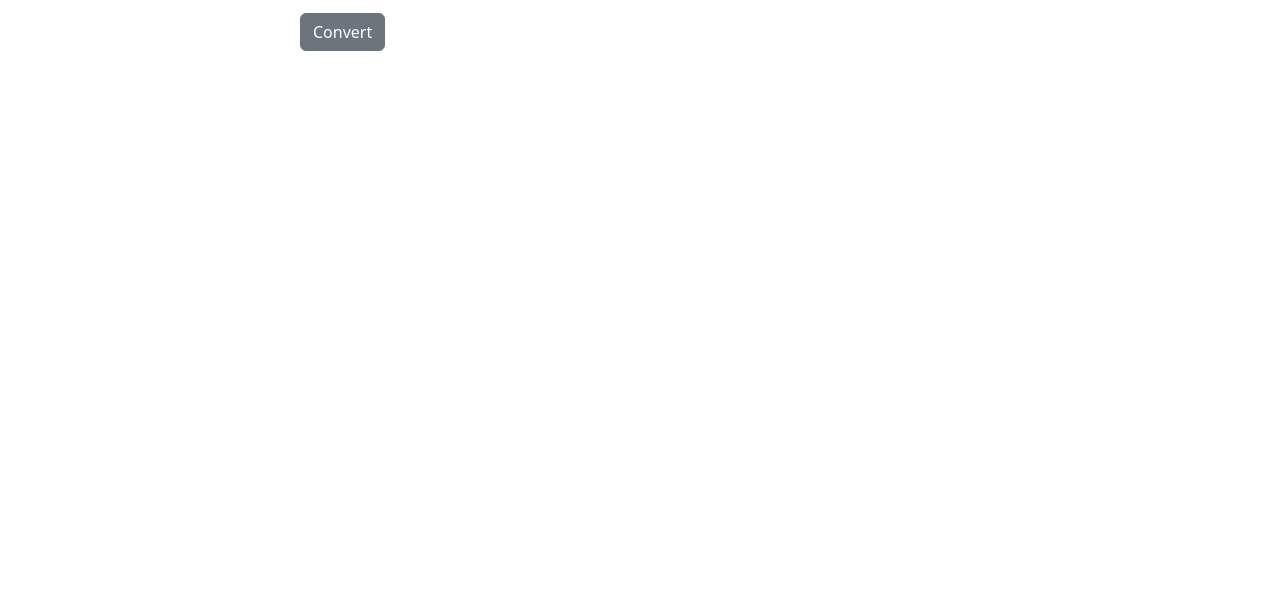
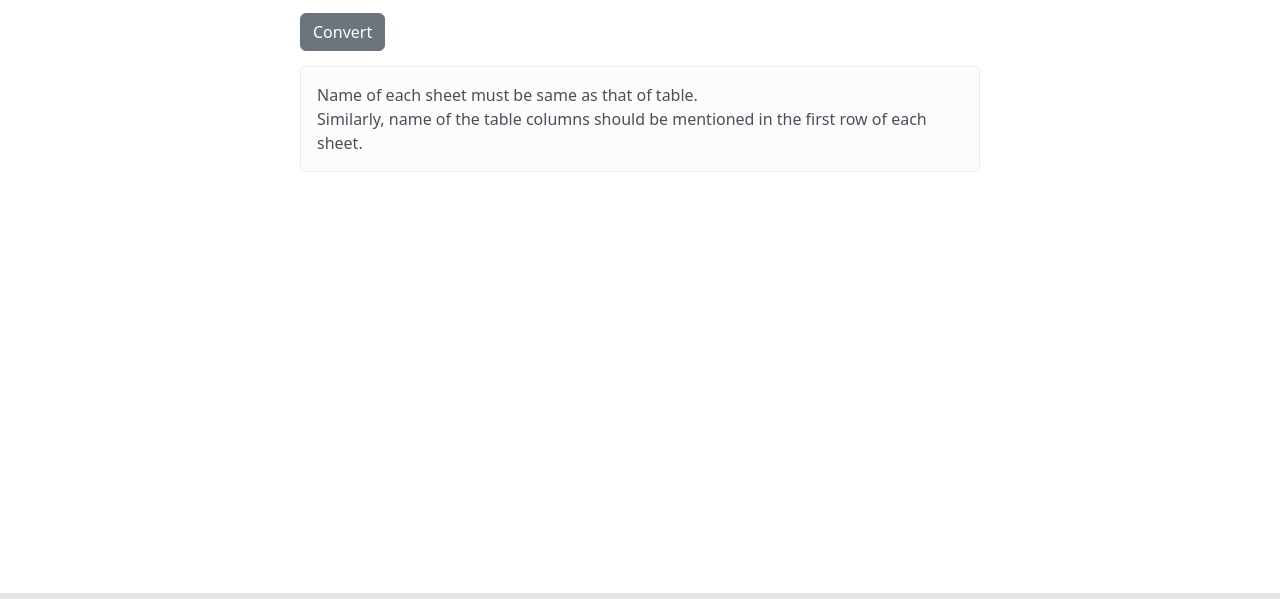
Before and after one commit to ayushkumar-maurya/Excel-To-Queries, a React (Create React App) app in the folder excel-to-queries/: page / in a window 1280 px wide. Shown: the part 179-778 px from the top of the page. Built offline with nearby package versions, Linux system fonts and the light colour scheme.

Commit message:
Designed Footer Component.

```diff
--- a/excel-to-queries/src/components/FileInput.js
+++ b/excel-to-queries/src/components/FileInput.js
@@ -1,5 +1,5 @@
 import fileInputStyles from '../styles/FileInput';
-import '../css/FileInput.css';
+import '../css/fileInput.css';
 
 const FileInput = () => {
   return (
@@ -22,6 +22,11 @@ const FileInput = () => {
       </div>
 
       <button type="button" className="btn btn-secondary">Convert</button>
+
+      <div className="alert alert-light" role="alert" style={fileInputStyles.note}>
+        Name of each sheet must be same as that of table.<br />
+        Similarly, name of the table columns should be mentioned in the first row of each sheet.
+      </div>
     </div>
   );
 }
--- /dev/null
+++ b/excel-to-queries/src/components/Footer.js
@@ -0,0 +1,7 @@
+import footerStyles from "../styles/Footer";
+
+const Footer = () => {
+  return <div style={footerStyles.main}>Developed by Ayushkumar Maurya</div>
+}
+
+export default Footer;
--- a/excel-to-queries/src/styles/FileInput.js
+++ b/excel-to-queries/src/styles/FileInput.js
@@ -6,6 +6,11 @@ const fileInputStyles = {
   progress: {
     marginTop: '15px',
     marginBottom: '15px'
+  },
+
+  note: {
+    marginTop: '15px',
+    marginBottom: '15px'
   }
 }
 
--- /dev/null
+++ b/excel-to-queries/src/styles/Footer.js
@@ -0,0 +1,10 @@
+const footerStyles = {
+  main: {
+    backgroundColor: '#E2E3E5',
+    color: '#495057',
+    padding: '2px',
+    textAlign: 'center'
+  }
+}
+
+export default footerStyles;
```
